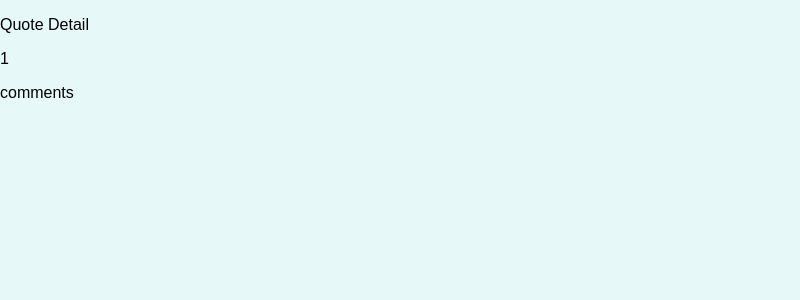
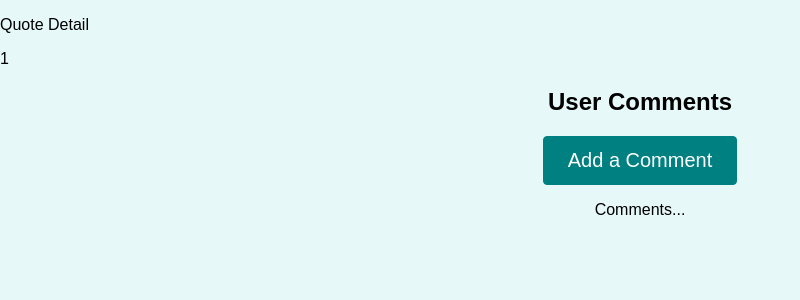
Before and after one commit to IS-Projects/great-quotes-routing-react, a React (Create React App) app: page /quotes/1/comments in a window 1280 px wide. Shown: the top 300 px of the page, without its empty margins (0-800 px from the left). Built offline with nearby package versions, Linux system fonts and the light colour scheme.

Commit message:
replaces hard coded comments with component

```diff
--- a/src/pages/QuoteDetail.js
+++ b/src/pages/QuoteDetail.js
@@ -1,5 +1,6 @@
 import { useParams } from "react-router-dom";
 import { Route } from "react-router-dom";
+import Comments from "../components/comments/Comments";
 
 const QuoteDetail = () => {
   const params = useParams();
@@ -8,7 +9,7 @@ const QuoteDetail = () => {
       <p>Quote Detail</p>
       <p>{params.quoteid}</p>
       <Route path="/quotes/:quoteid/comments">
-        <p>comments</p>
+        <Comments />
       </Route>
     </div>
   );
```
Also changed, not shown: 1 other file (tests, documents, lock files or other folders).
